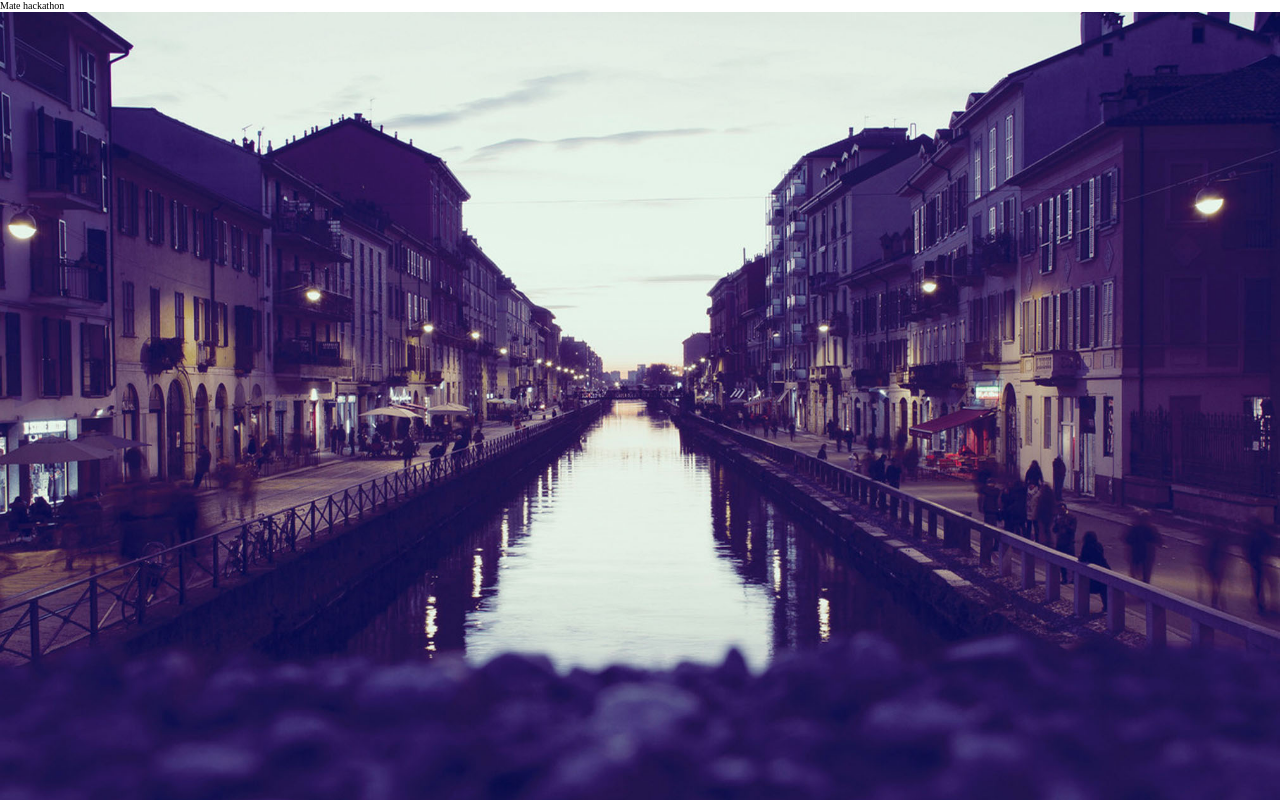
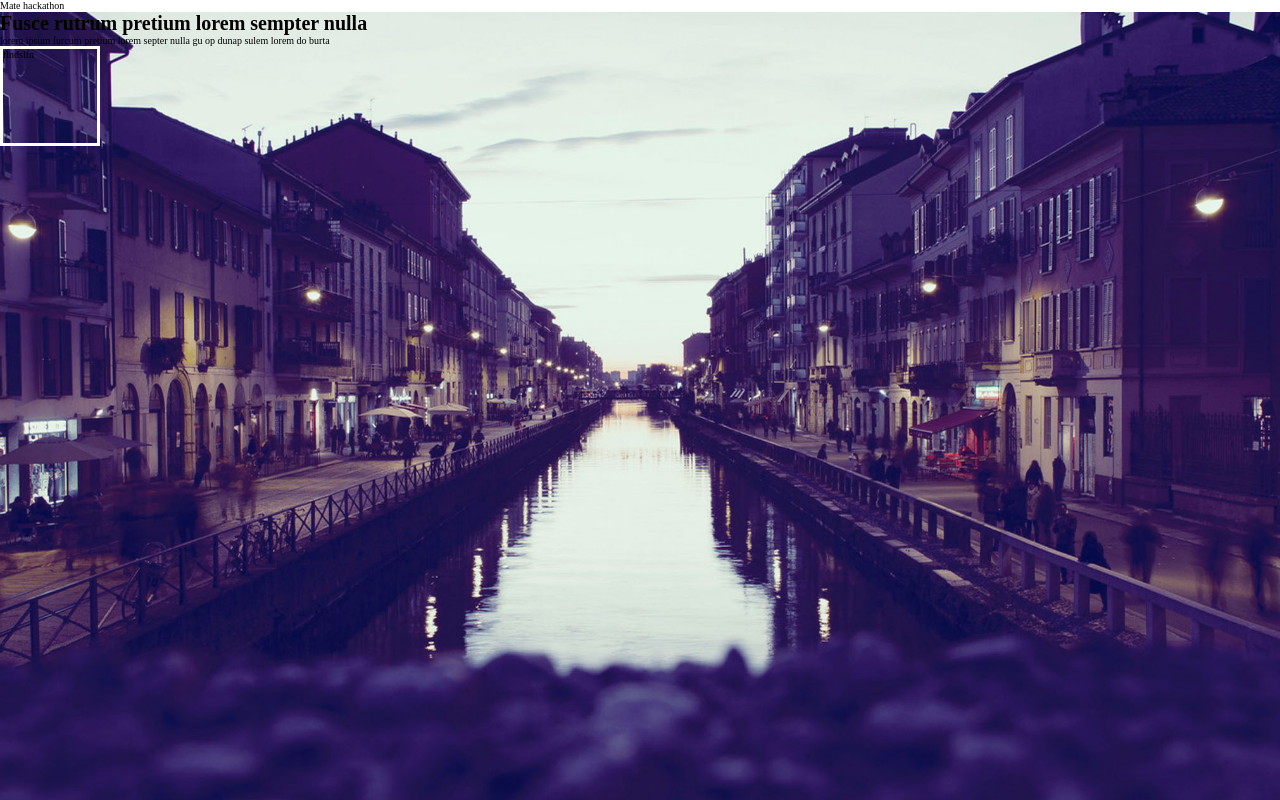
Before and after one commit to TanuhaUA/Mate-hackathon, a React (Create React App) app: page / in a window 1280 px wide. Shown: the top 800 px of the page. Built offline with nearby package versions, Linux system fonts and the light colour scheme; the HTML template or start-up script is replaced by a standard one.

Commit message:
add icons

```diff
--- a/src/Components/HomePage/index.js
+++ b/src/Components/HomePage/index.js
@@ -1,11 +1,17 @@
 import React from 'react';
 import './style.scss';
+import '../../Styles/main.scss'
 
 class HomePage extends React.Component {
   render() {
     return (
       <div className="home">
-
+        {/* <Logo color='#676767' fontSize='30px'/> */}
+        <h1 className="home__title home__title--main">Fusce rutrum pretium lorem sempter nulla</h1>
+        <p className="home__title home__title--sub"> lorem ipsum furcum pretium lorem septer nulla gu op dunap sulem lorem do burta</p>
+        <div className="home__icon">
+          <p className="home__icon-text">flndslfn</p>
+        </div>
       </div>
     )
   }
--- a/src/Components/HomePage/style.scss
+++ b/src/Components/HomePage/style.scss
@@ -4,4 +4,10 @@
   background-position: center;
   background-repeat: no-repeat;
   background-size: cover;
+
+  &__icon {
+    width: 10rem;
+    height: 10rem;
+    border:3px solid #fff;
+  }
 }
```
Also changed, not shown: src/Components/HomePage/img/paper-plane.png (added).
